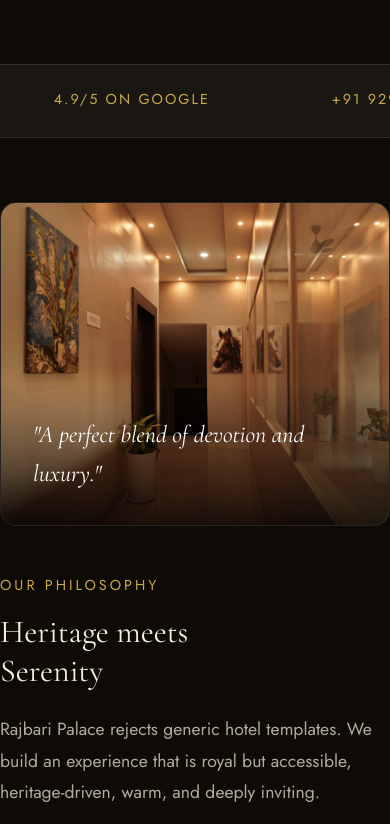
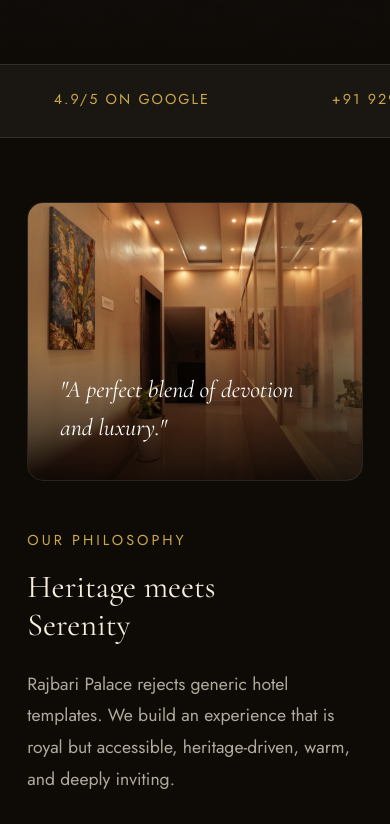
Before and after one commit to VinniDEm/Rajbari-palace-final, a React (Vite) app: page / in a window 390 px wide. Shown: the part 780-1604 px from the top of the page. Built offline with nearby package versions, Linux system fonts and the light colour scheme; some icons are missing.

Commit message:
fix: ensure section side padding is preserved on mobile

```diff
--- a/src/index.css
+++ b/src/index.css
@@ -54,7 +54,7 @@ a { text-decoration: none; color: inherit; transition: var(--transition-smooth);
 img { max-width: 100%; height: auto; display: block; }
 
 .container { max-width: 1280px; margin: 0 auto; padding: 0 5%; }
-.section { padding: 8rem 0; }
+.section { padding-block: 8rem; }
 .text-center { text-align: center; }
 .subtitle {
   font-size: 0.9rem; text-transform: uppercase; letter-spacing: 3px;
@@ -300,7 +300,7 @@ footer {
   .menu-btn { display: block; }
   .hero h1 { font-size: 3.5rem; }
   .form-row { flex-direction: column; gap: 0; }
-  .section { padding: 5rem 0; }
+  .section { padding-block: 5rem; }
   .card-img { height: 250px; }
   .card-content { padding: 1.5rem; }
   .heading-xl { font-size: clamp(2rem, 5vw, 3rem); }
@@ -323,7 +323,7 @@ footer {
   nav { padding: 1.5rem 7%; }
   .ezee-booking-section { padding: 2.5rem 6%; }
   .container { padding: 0 7%; }
-  .section { padding: 4rem 0; }
+  .section { padding-block: 4rem; }
 }
 
 /* =============================================
```
